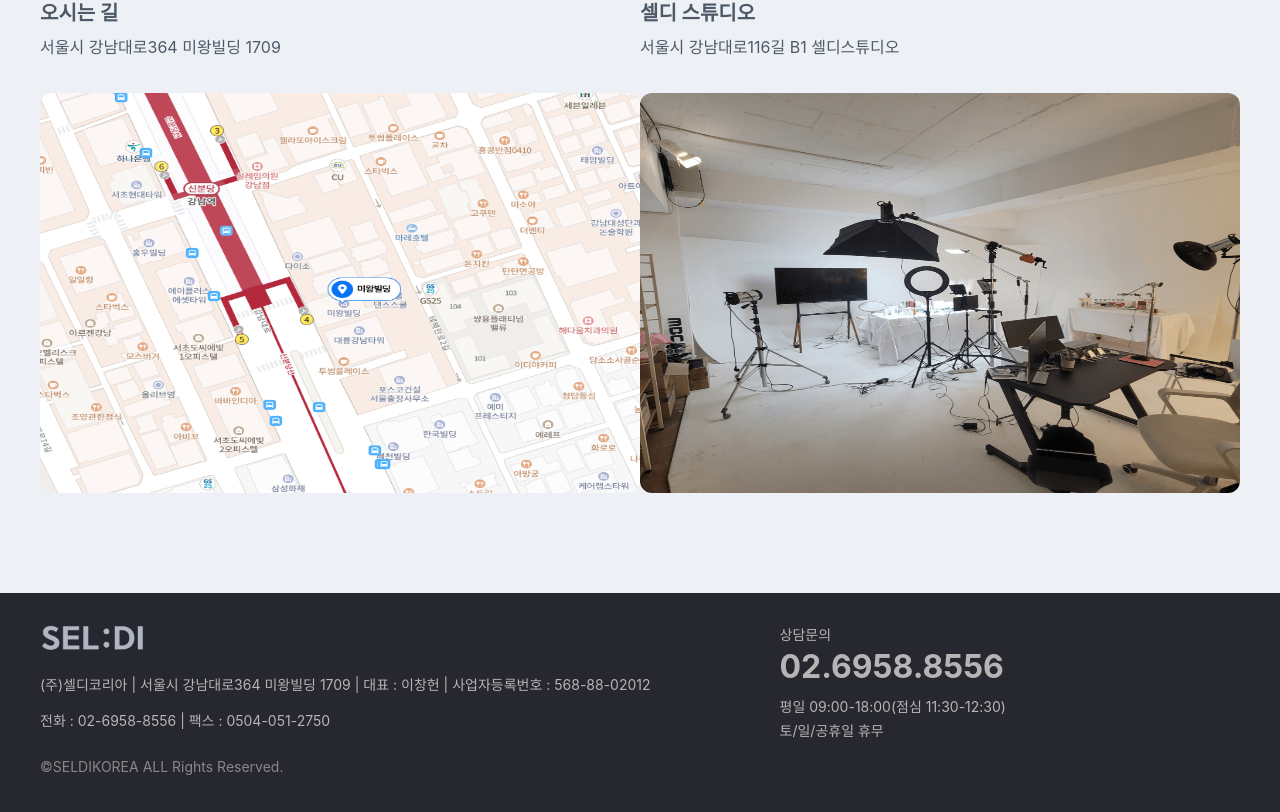
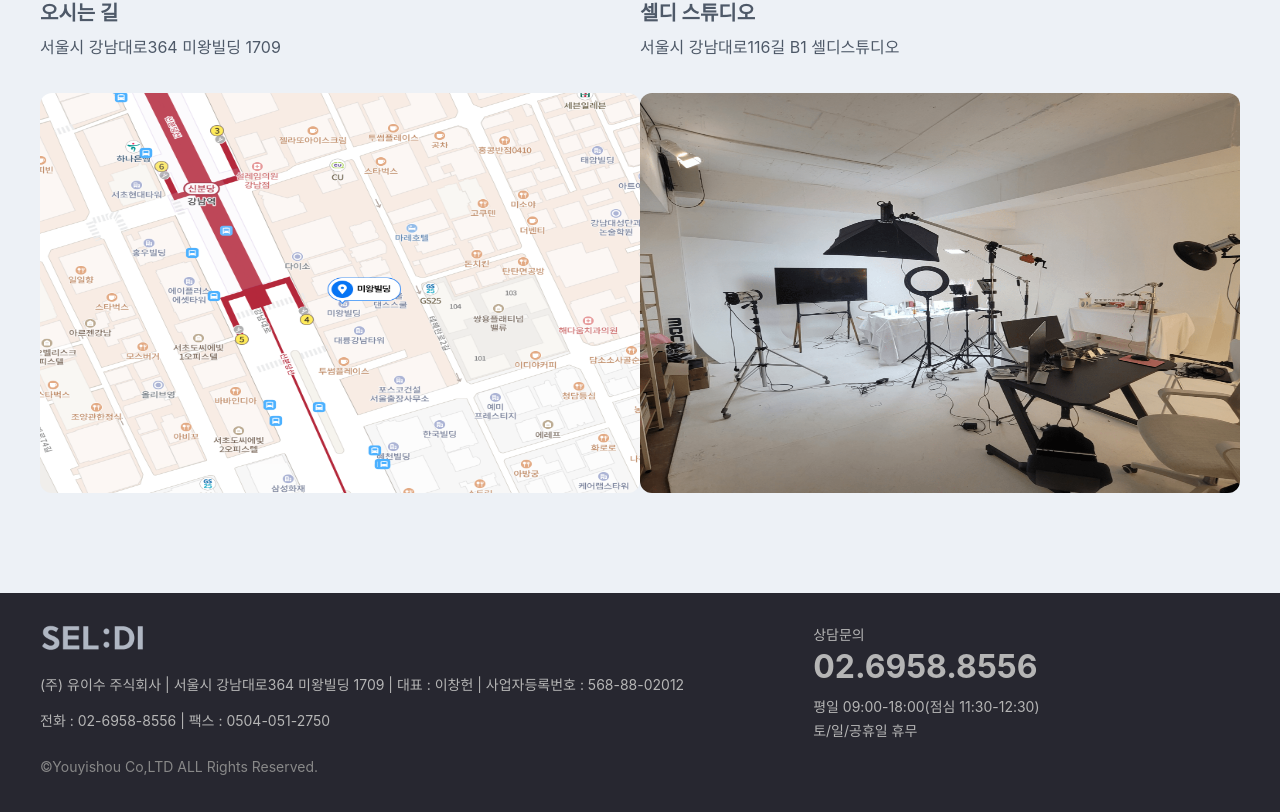
Before and after one commit to seldinet/homepage, a React (Create React App) app: page / in a window 1280 px wide. Shown: the part 3390-4202 px from the top of the page. Built offline with nearby package versions, Linux system fonts and the light colour scheme.

Commit message:
fix: company right name

```diff
--- a/src/footer/index.tsx
+++ b/src/footer/index.tsx
@@ -83,7 +83,7 @@ export default function Footer() {
             textAlign="left"
             color="#888"
           >
-            {"©SELDIKOREA ALL Rights Reserved."}
+            {"©Youyishou Co,LTD ALL Rights Reserved."}
           </BaseText>
         </div>
         <div>
--- a/src/i18n/locales/kr/footer.ts
+++ b/src/i18n/locales/kr/footer.ts
@@ -2,7 +2,7 @@ export default {
   mode: "kr",
   footer: {
     seldiInformation:
-      "(주)셀디코리아 | 서울시 강남대로364 미왕빌딩 1709 | 대표 : 이창헌 | 사업자등록번호 : 568-88-02012",
+      "(주) 유이수 주식회사 | 서울시 강남대로364 미왕빌딩 1709 | 대표 : 이창헌 | 사업자등록번호 : 568-88-02012",
     seldiNumber: "전화 : 02-6958-8556 | 팩스 : 0504-051-2750",
     consultingTitle: "상담문의",
     consultingTime: `평일  09:00-18:00(점심 11:30-12:30)
--- a/src/i18n/locales/zh/footer.ts
+++ b/src/i18n/locales/zh/footer.ts
@@ -2,7 +2,7 @@ export default {
   mode: "zh",
   footer: {
     seldiInformation:
-      "（株）SEL-DI KOREA l首尔市江南大路364MEEWANG大厦1709 l 代表：李昌宪 l 营业执照号：568-88-02012",
+      "（株）YOUYISHOU KOREA l首尔市江南大路364MEEWANG大厦1709 l 代表：李昌宪 l 营业执照号：568-88-02012",
     seldiNumber: "电话：02-6958-8556 l 传真：0504-051-2750",
     consultingTitle: "咨询电话",
     consultingTime: `平日：09:00~18:00(午休:11:30~12:30)
```
